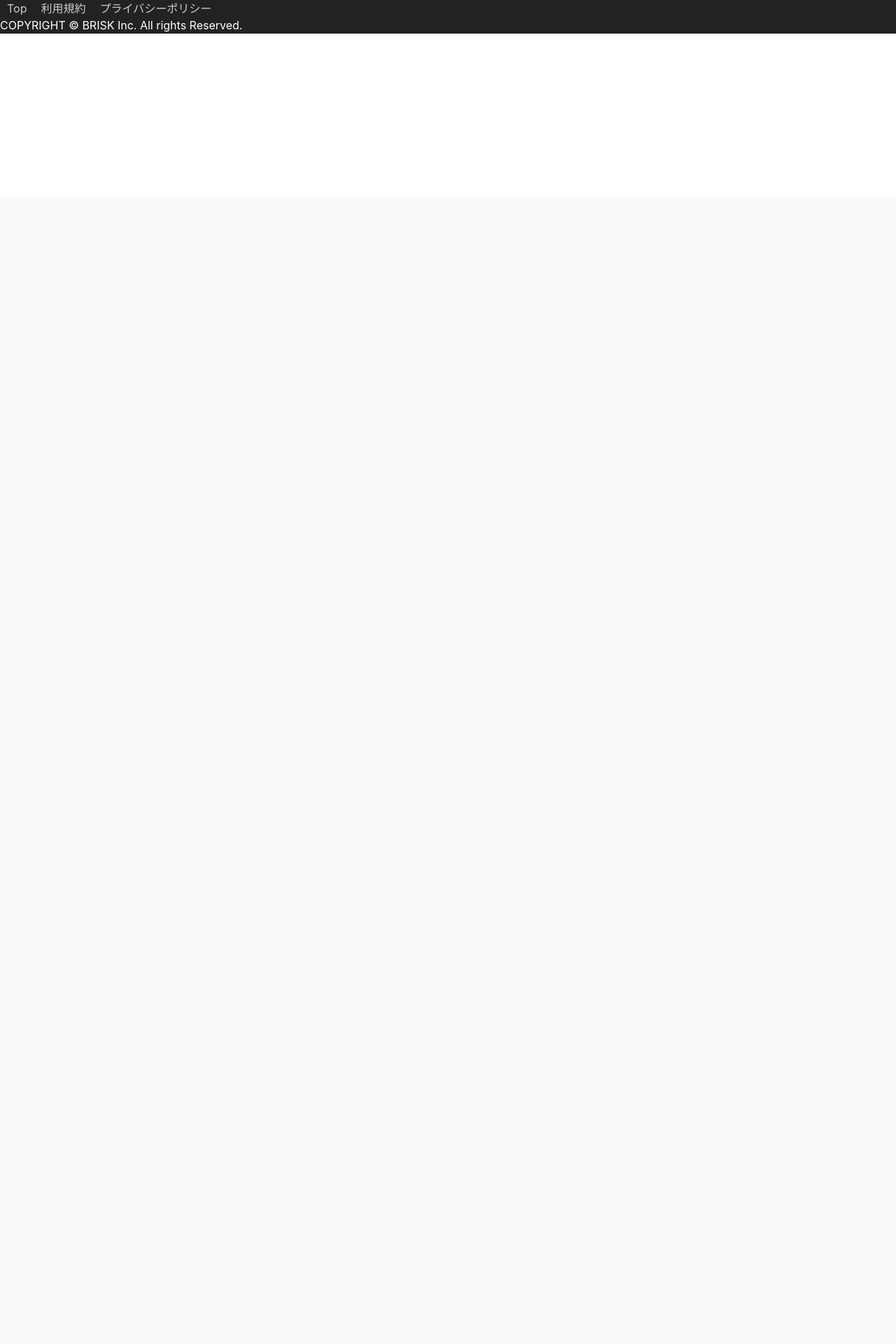
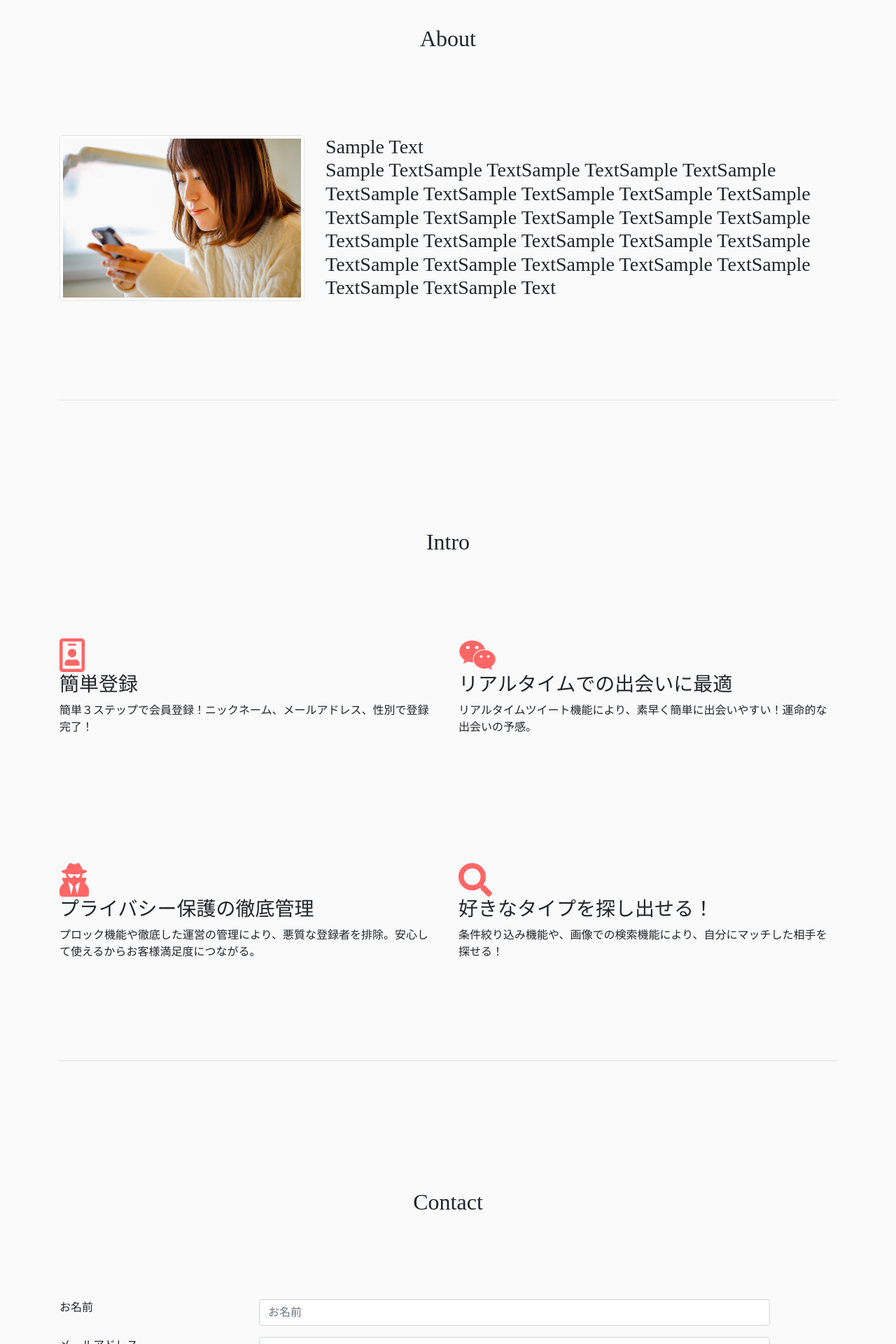
Before and after one commit to tech-is/NANPA, a CodeIgniter app: page /database/index.php/nanpa/test in a window 1280 px wide. Shown: the part 519-2439 px from the top of the page at 70% size. Before the commit the page ends 567 px from the top, so only its background shows below. Run offline with CodeIgniter, Linux system fonts and the light colour scheme; some libraries are stand-ins or nearby versions.

Commit message:
change_main

```diff
--- a/application/views/main_view.php
+++ b/application/views/main_view.php
@@ -5,6 +5,10 @@
     <meta charset="utf-8">
     <meta name="viewport" content="width=device-width, initial-scale=1, shrink-to-fit=no">
 
+    <!--google font-->
+    <link href="https://fonts.googleapis.com/css2?family=Noto+Serif+JP:wght@300&display=swap" rel="stylesheet">
+    <!-- Fontawesome -->
+    <link rel="stylesheet" href="https://pro.fontawesome.com/releases/v5.10.0/css/all.css" integrity="sha384-AYmEC3Yw5cVb3ZcuHtOA93w35dYTsvhLPVnYs9eStHfGJvOvKxVfELGroGkvsg+p" crossorigin="anonymous"/>
     <!-- Bootstrap CSS -->
     <link rel="stylesheet" href="https://cdn.jsdelivr.net/npm/bootstrap@4.5.3/dist/css/bootstrap.min.css" integrity="sha384-TX8t27EcRE3e/ihU7zmQxVncDAy5uIKz4rEkgIXeMed4M0jlfIDPvg6uqKI2xXr2" crossorigin="anonymous">
     <link rel="stylesheet" href="<?php echo base_url()."assets/css/style.css";?>">
@@ -25,45 +29,133 @@
             <a class="nav-link" href="#">Home<span class="sr-only">(current)</span></a>
         </li>
         <li class="nav-item">
-            <a class="nav-link" href="#">About</a>
+            <a class="nav-link" href="#about">About</a>
         </li>
         <li class="nav-item">
-            <a class="nav-link" href="#">Contact</a>
+            <a class="nav-link" href="#intro">Intro</a>
+        </li>
+        <li class="nav-item">
+            <a class="nav-link" href="#contact">Contact</a>
         </li>
         </ul>
     </div>
-    <a type="button" class="btn btn-primary text-right" href="<?php echo base_url()."nanpa/login";?>" role="button">ログイン及び新規登録</a>
+    <a type="button" class="btn btn-primary text-right" href="<?php echo base_url()."nanpa/login";?>" role="button">新規登録</a>
+    <a type="button" class="btn btn-warning text-right" href="<?php echo base_url()."nanpa/login";?>" role="button">ログイン</a>
 </nav>
 
-<div class="container">
 <div class="jumbotron">
         <div class="text">
             <h1>title(〇〇〇)</h1>
-            <p>text（●●）</p>
+            <p class="tests">text（●●）</p>
             <a class="btn btn-danger" href="<?php echo base_url()."nanpa/login";?>" role="button">さっそく始める</a>
         </div>
     </div>
+<div class="container">
+    <div class="main">
+    <h2 class="title" id="about">About</h2>
+        <div class="row">
+            <div class="col-md-4  img-hidden img-rounded">
+                <img src="<?php echo base_url()."images/woman.jpg";?>" alt="img" class="img-thumbnail">
             </div>
-    <script src="https://code.jquery.com/jquery-3.3.1.slim.min.js" integrity="sha384-q8i/X+965DzO0rT7abK41JStQIAqVgRVzpbzo5smXKp4YfRvH+8abtTE1Pi6jizo" crossorigin="anonymous"></script>
-    <script src="https://cdnjs.cloudflare.com/ajax/libs/popper.js/1.14.3/umd/popper.min.js" integrity="sha384-ZMP7rVo3mIykV+2+9J3UJ46jBk0WLaUAdn689aCwoqbBJiSnjAK/l8WvCWPIPm49" crossorigin="anonymous"></script>
-    <script src="https://stackpath.bootstrapcdn.com/bootstrap/4.1.2/js/bootstrap.min.js" integrity="sha384-o+RDsa0aLu++PJvFqy8fFScvbHFLtbvScb8AjopnFD+iEQ7wo/CG0xlczd+2O/em" crossorigin="anonymous"></script>
-
-
+            <div class="col-md-8">
+                <h3>Sample Text</h>
+                <p class="min">Sample TextSample TextSample TextSample TextSample TextSample TextSample TextSample TextSample TextSample TextSample TextSample TextSample TextSample TextSample TextSample TextSample TextSample TextSample TextSample TextSample TextSample TextSample TextSample TextSample TextSample TextSample Text</p>
+            </div>
+        </div>
+    </div>
+    <hr>
+    <div class="main">
+    <h2 class="title" id="intro">Intro</h2>
+        <div class="row">
+            <div class="col-md-6">
+                <i class="far fa-id-badge fa-3x" style="color:#ff6666"></i>
+                <h3>簡単登録</h3>
+                <p class="min">簡単３ステップで会員登録！ニックネーム、メールアドレス、性別で登録完了！</p>
+            </div>
+            <div class="col-md-6">
+                <i class="fab fa-weixin fa-3x" style="color:#ff6666"></i>
+                <h3>リアルタイムでの出会いに最適</h3>
+                <p class="min">リアルタイムツイート機能により、素早く簡単に出会いやすい！運命的な出会いの予感。</p>
+            </div>
+        </div>
+    </div>
+    <div class="main">
+        <div class="row">
+            <div class="col-md-6">
+                <i class="fas fa-user-secret fa-3x" style="color:#ff6666"></i>
+                <h3>プライバシー保護の徹底管理</h3>
+                <p class="min">プロック機能や徹底した運営の管理により、悪質な登録者を排除。安心して使えるからお客様満足度につながる。</p>
+            </div>
+            <div class="col-md-6">
+                <i class="fas fa-search fa-3x" style="color:#ff6666"></i>
+                <h3>好きなタイプを探し出せる！</h3>
+                <p class="min">条件絞り込み機能や、画像での検索機能により、自分にマッチした相手を探せる！</p>
+            </div>
+        </div>
+    </div>
+    <hr>
+    <div class="main">
+    <h2 class="title" id="contact">Contact</h2>
+    <div class="row">
+        <div class="col-sm-12">
+            <form action="#" class="form-horizontal">
+                <div class="form-group row">
+                <label for="input-name" class="col-sm-3 control-form-label">お名前</label>
+                <div class="col-sm-8">
+                    <input type="text" class="form-control" id="input-name" placeholder="お名前" required="required">
+                </div>
+                </div>
+                <div class="form-group row">
+                <label for="input-mail" class="col-sm-3 control-form-label">メールアドレス</label>
+                <div class="col-sm-8">
+                    <input type="email" class="form-control" id="input-mail" placeholder="メールアドレス" required="required">
+                </div>
+                </div>
+                <div class="form-group row">
+                    <label class="col-sm-3 control-form-label">ご用件</label>
+                <div class="col-sm-8">
+                    <select class="form-control">
+                    <option value="">選択してください</option>
+                    <option value="ご質問・お問い合わせ">ご質問・お問い合わせ</option>
+                    <option value="ご意見・ご感想">ご意見・ご感想</option>
+                    </select>
+                </div>
+                </div>
+                <div class="form-group row">
+                <label class="col-sm-3 control-form-label">お問い合わせ内容</label>
+                    <div class="col-sm-8">
+                        <textarea class="form-control" rows="5" required="required"></textarea>
+                    </div>
+                </div>
+                <div class="form-group row">
+                    <div class="col-sm-offset-2 col-sm-12 text-center">
+                        <button type="submit" class="btn btn-default">送信</button>
+                    </div>
+                </div>
+            </form>
+        </div>
+    </div>
+</div>
+</div>
 <footer id="footer01" class="footer outer-block">
     <div class="logo">
         <a href="https://b-risk.jp/">
-            <img src="img/logo.svg" alt="">
+            <img src="imges/" alt="">
         </a>
     </div>
     <ul class="nav">
-        <li><a href="https://b-risk.jp/works/">Top</a></li>
-        <li><a href="https://b-risk.jp/blog/">利用規約</a></li>
-        <li><a href="https://b-risk.jp/recruit/">プライバシーポリシー</a></li>
+        <li><a href="#">Top</a></li>
+        <li><a href="#">利用規約</a></li>
+        <li><a href="#">プライバシーポリシー</a></li>
     </ul>
     <p class="copyright">
         COPYRIGHT © BRISK Inc. All rights Reserved.
     </p>
 </footer>
 
+    <script src="https://code.jquery.com/jquery-3.3.1.slim.min.js" integrity="sha384-q8i/X+965DzO0rT7abK41JStQIAqVgRVzpbzo5smXKp4YfRvH+8abtTE1Pi6jizo" crossorigin="anonymous"></script>
+    <script src="https://cdnjs.cloudflare.com/ajax/libs/popper.js/1.14.3/umd/popper.min.js" integrity="sha384-ZMP7rVo3mIykV+2+9J3UJ46jBk0WLaUAdn689aCwoqbBJiSnjAK/l8WvCWPIPm49" crossorigin="anonymous"></script>
+    <script src="https://stackpath.bootstrapcdn.com/bootstrap/4.1.2/js/bootstrap.min.js" integrity="sha384-o+RDsa0aLu++PJvFqy8fFScvbHFLtbvScb8AjopnFD+iEQ7wo/CG0xlczd+2O/em" crossorigin="anonymous"></script>
+
 </body>
 </html>
--- a/assets/css/style.css
+++ b/assets/css/style.css
@@ -3,6 +3,13 @@ stylesheet page
  ***************/
 * {
     box-sizing: border-box;
+}
+body{
+    font-family: 'Noto Serif JP', serif;
+    background:#fafafa;
+}
+.main {
+    padding:5% 0 10%;
 }
 .jumbotron{
     margin-top:56px;
@@ -29,8 +36,12 @@ left:50%;
     transform:translateY(-50%)translateX(-50%);
     margin:auto;
 }
-h1,p {
+h1,p.tests {
     color: #fff;
+}
+h2.title{
+    text-align:center;
+    padding:10% 0;
 }
 ul {
     list-style: none;
@@ -60,7 +71,6 @@ ul {
     color: #ccc;
 }
 @media only screen and (min-width: 641px) {
-    //PCのみ
     #footer01 .nav {
         display: -webkit-box;
         display: -webkit-flex;
```
Also changed, not shown: images/woman.jpg (added). Lines whose indentation alone changed are shown as unchanged.
